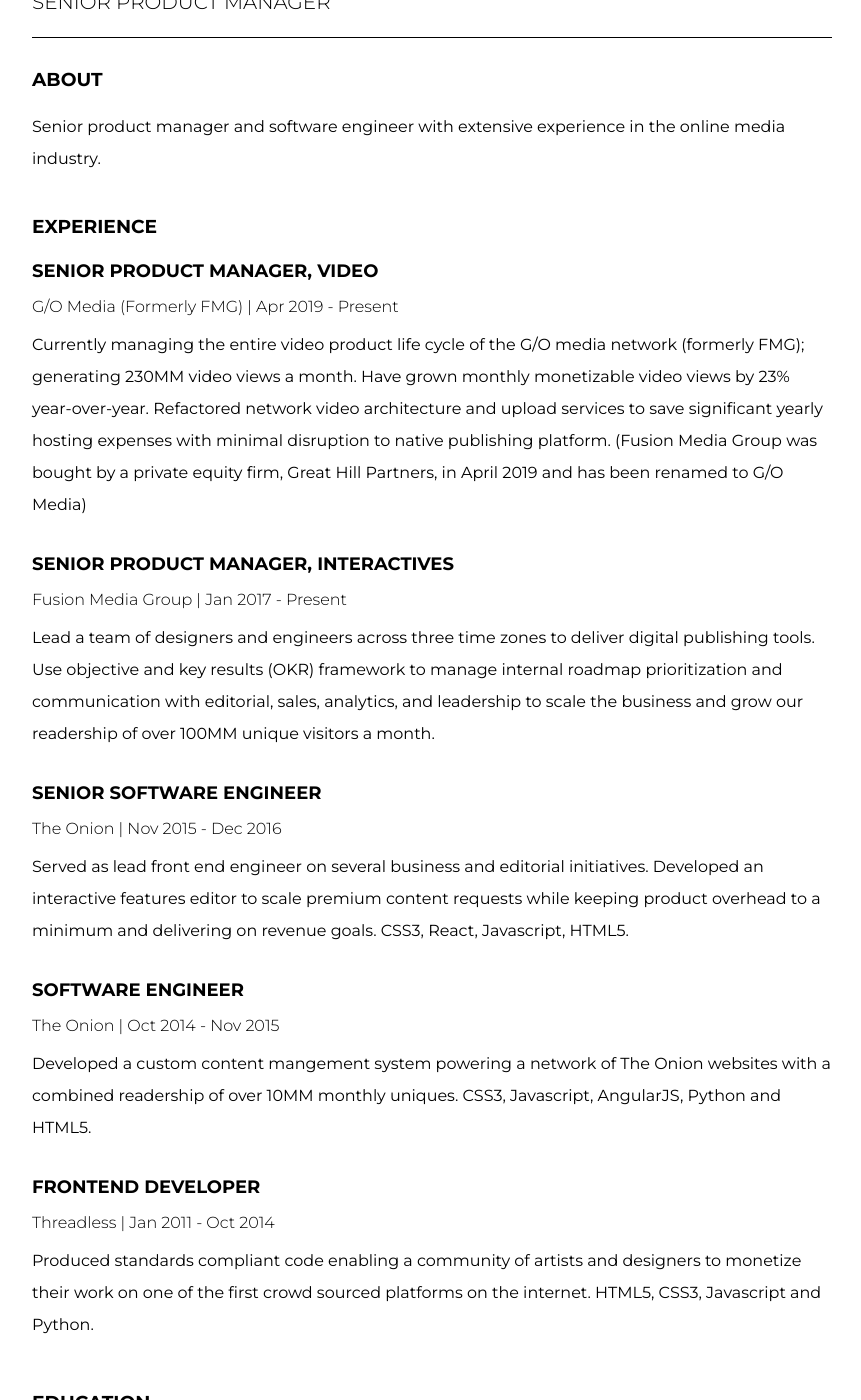
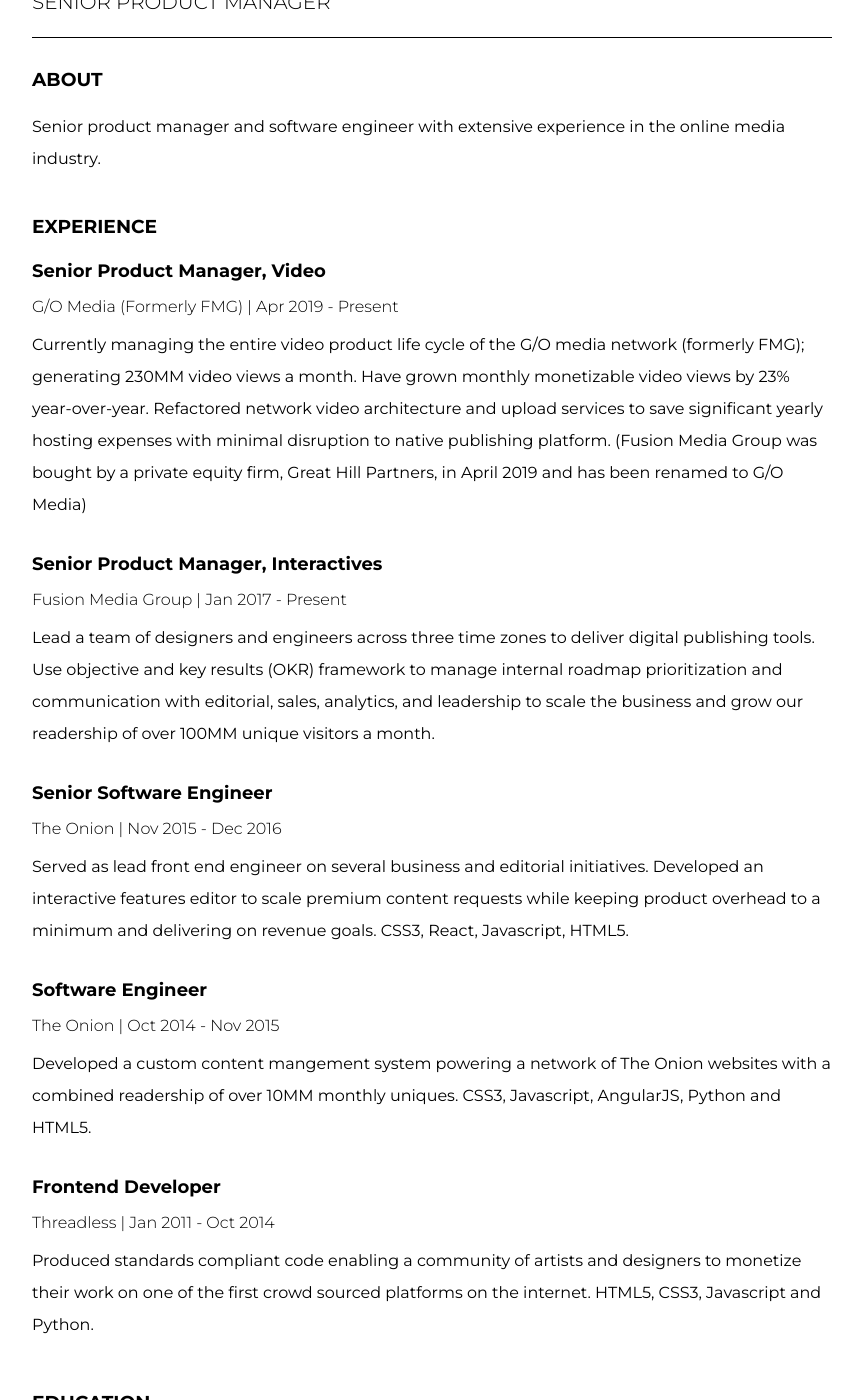
Before and after one commit to jmelvnsn/jamie-levinson, a Jekyll site: the page built from index.html, in a window 1280 px wide and 1400 px high, scrolled down 205 px. Shown: the whole window, without its empty margins (208-1069 px from the left). Built offline with Jekyll 4.4.1, drawn with Linux system fonts in a browser that asks for light colours.

Commit message:
Font updates

```diff
--- a/index.html
+++ b/index.html
@@ -26,21 +26,21 @@
 	<section class="experience">
 		<div class="col1">
 			<div class="item">
-				<h4>SENIOR PRODUCT MANAGER, VIDEO</h4>
+				<h4>Senior Product Manager, Video</h4>
 				<h5>G/O Media (Formerly FMG) | Apr 2019 - Present</h5>
 				<p>
 					Currently managing the entire video product life cycle of the G/O media network (formerly FMG); generating 230MM video views a month. Have grown monthly monetizable video views by 23% year-over-year. Refactored network video architecture and upload services to save significant yearly hosting expenses with minimal disruption to native publishing platform. (Fusion Media Group was bought by a private equity firm, Great Hill Partners, in April 2019 and has been renamed to G/O Media)
 				</p>
 			</div>
 			<div class="item">
-				<h4>SENIOR PRODUCT MANAGER, INTERACTIVES</h4>
+				<h4>Senior Product Manager, Interactives</h4>
 				<h5>Fusion Media Group | Jan 2017 - Present</h5>
 				<p>
 					Lead a team of designers and engineers across three time zones to deliver digital publishing tools. Use objective and key results (OKR) framework to manage internal roadmap prioritization and communication with editorial, sales, analytics, and leadership to scale the business and grow our readership of over 100MM unique visitors a month.
 				</p>
 			</div>
 			<div class="item">
-				<h4>SENIOR SOFTWARE ENGINEER</h4>
+				<h4>Senior Software Engineer</h4>
 				<h5>The Onion | Nov 2015 - Dec 2016</h5>
 				<p>
 					Served as lead front end engineer on several business and editorial initiatives. Developed an interactive features editor to scale premium content requests while keeping product overhead to a minimum and delivering on revenue goals. CSS3, React, Javascript, HTML5.
@@ -52,14 +52,14 @@
 
 		<div class="col2">
 			<div class="item">
-				<h4>SOFTWARE ENGINEER</h4>
+				<h4>Software Engineer</h4>
 				<h5>The Onion | Oct 2014 - Nov 2015</h5>
 				<p>
 					Developed a custom content mangement system powering a network of The Onion websites with a combined readership of over 10MM monthly uniques. CSS3, Javascript, AngularJS, Python and HTML5.
 				</p>
 			</div>
 			<div class="item">
-				<h4>FRONTEND DEVELOPER</h4>
+				<h4>Frontend Developer</h4>
 				<h5>Threadless | Jan 2011 - Oct 2014</h5>
 				<p>
 					Produced standards compliant code enabling a community of artists and designers to monetize their work on one of the first crowd sourced platforms on the internet. HTML5, CSS3, Javascript and Python.
```
